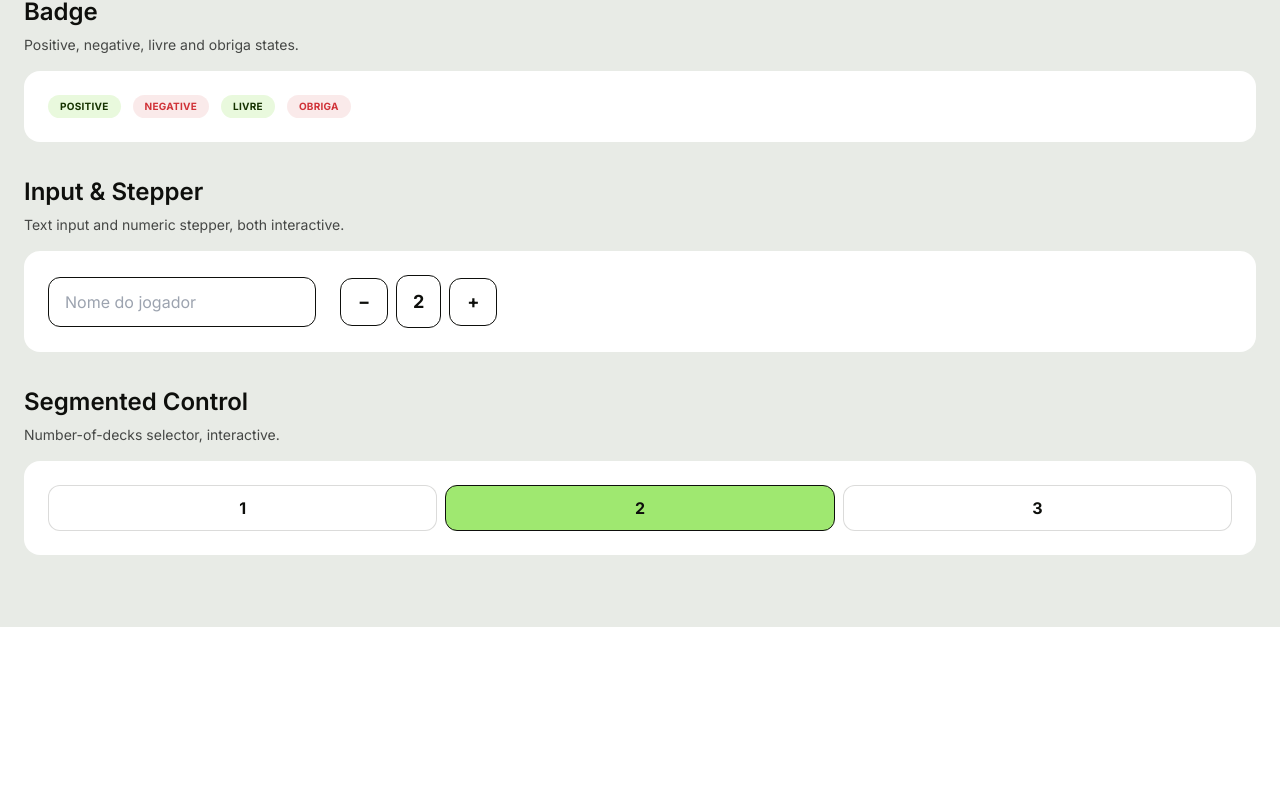
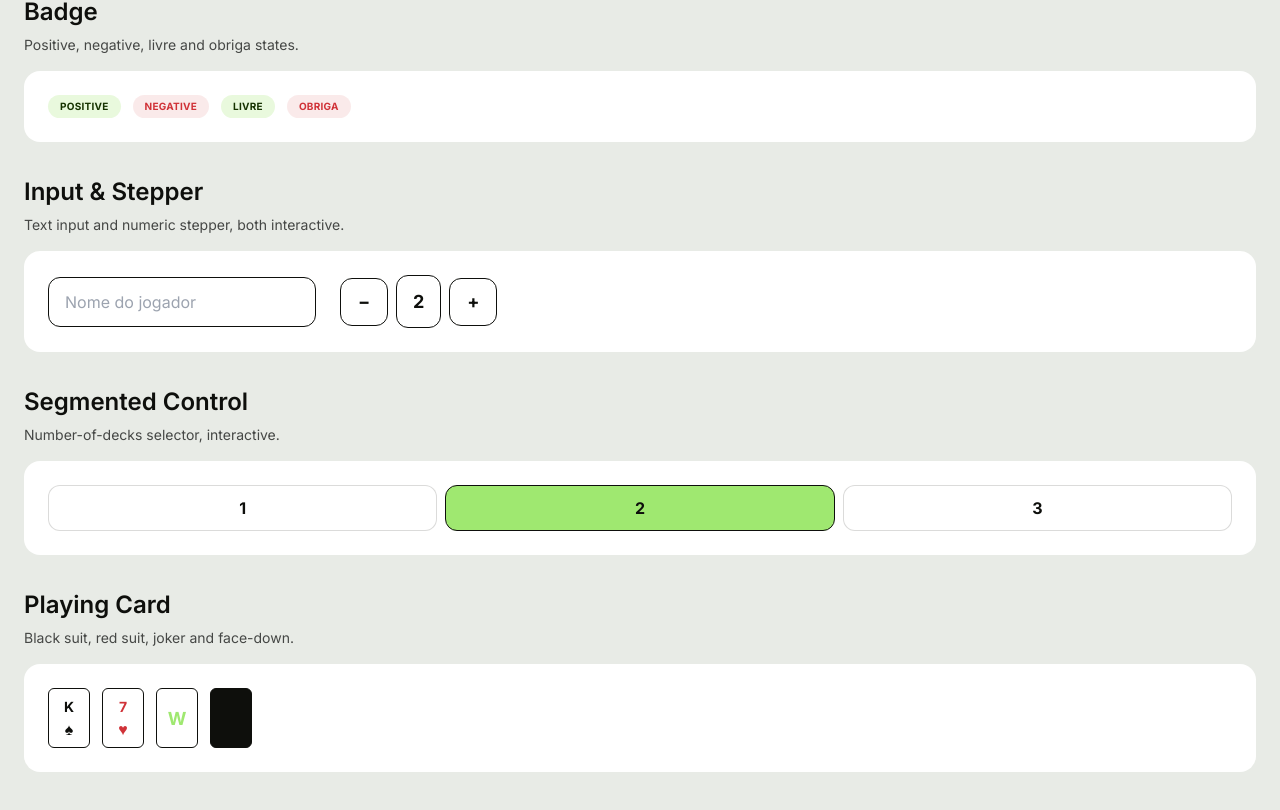
Before and after one commit to KauanCalheiro/canastra-ai, a Nuxt app: page /styleguide in a window 1280 px wide. Shown: the part 511-1321 px from the top of the page. Before the commit the page ends 1138 px from the top, so only its background shows below. Built offline with nearby package versions, Linux system fonts and the light colour scheme.

Commit message:
Add BasePlayingCard component and its styleguide section

```diff
--- /dev/null
+++ b/app/components/base/playing-card.vue
@@ -0,0 +1,37 @@
+<script setup lang="ts">
+const props = withDefaults(defineProps<{
+  rank?: string
+  suit?: 'hearts' | 'diamonds' | 'clubs' | 'spades'
+  faceDown?: boolean
+  isJoker?: boolean
+}>(), {
+  rank: 'A',
+  suit: 'spades',
+  faceDown: false,
+  isJoker: false
+})
+
+const suitSymbol = {
+  hearts: '♥',
+  diamonds: '♦',
+  clubs: '♣',
+  spades: '♠'
+}
+
+const isRedSuit = props.suit === 'hearts' || props.suit === 'diamonds'
+</script>
+
+<template>
+  <div
+    class="flex h-[60px] w-[42px] flex-col items-center justify-center rounded-card-face border border-ink font-body font-bold"
+    :class="faceDown ? 'bg-ink' : 'bg-white'"
+  >
+    <template v-if="!faceDown">
+      <span v-if="isJoker" class="text-[18px] text-primary">W</span>
+      <template v-else>
+        <span class="text-[14px]" :class="isRedSuit ? 'text-card-red' : 'text-card-black'">{{ rank }}</span>
+        <span class="text-[16px]" :class="isRedSuit ? 'text-card-red' : 'text-card-black'">{{ suitSymbol[suit] }}</span>
+      </template>
+    </template>
+  </div>
+</template>
--- a/app/pages/styleguide.vue
+++ b/app/pages/styleguide.vue
@@ -67,5 +67,16 @@ const deckOptions = [
         <BaseSegmentedControl v-model="deckCount" :options="deckOptions" />
       </BaseCard>
     </section>
+
+    <section class="mb-8">
+      <h2 class="mb-1 font-body font-semibold text-[24px] text-ink">Playing Card</h2>
+      <p class="mb-4 font-body text-[14px] text-body">Black suit, red suit, joker and face-down.</p>
+      <BaseCard class="flex gap-3">
+        <BasePlayingCard rank="K" suit="spades" />
+        <BasePlayingCard rank="7" suit="hearts" />
+        <BasePlayingCard is-joker />
+        <BasePlayingCard face-down />
+      </BaseCard>
+    </section>
   </div>
 </template>
```
